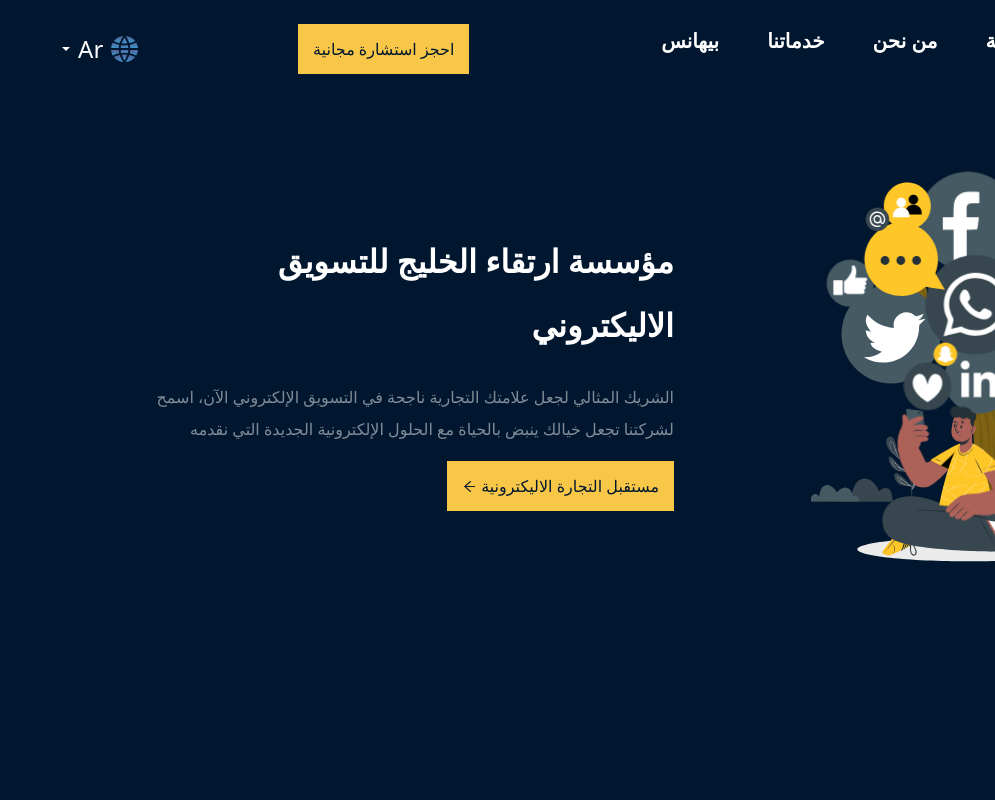
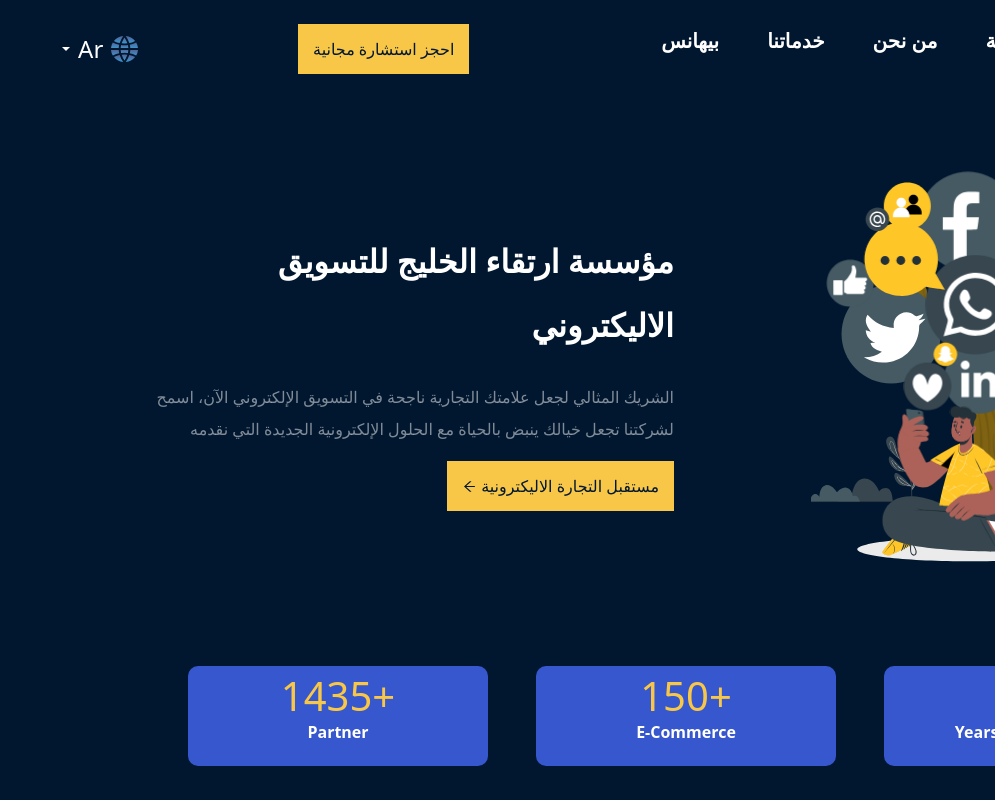
Before and after one commit to magedElshafey/Ertkaa, a React (Create React App) app: page / in a window 1280 px wide. Shown: the whole page, without its empty margins (285-1280 px from the left). Built offline with nearby package versions, Linux system fonts and the light colour scheme; grey boxes are pictures that could not be loaded.

Commit message:
create statistics section

```diff
--- a/src/App.js
+++ b/src/App.js
@@ -1,8 +1,9 @@
-import React, { useEffect } from "react";
-import AOS from "aos";
-import Nav from "./Component/layout/navbar/Nav";
-import { useTranslation } from "react-i18next";
-import Hero from "./Component/Hero/Hero";
+import React, { useEffect } from 'react';
+import AOS from 'aos';
+import Nav from './Component/layout/navbar/Nav';
+import { useTranslation } from 'react-i18next';
+import Hero from './Component/Hero/Hero';
+import Stats from './Component/stats/Stats';
 
 const App = () => {
 	const [t, i18n] = useTranslation();
@@ -15,17 +16,18 @@ const App = () => {
 	}, []);
 	// handle page direction
 	useEffect(() => {
-    document.documentElement.setAttribute("lang", i18n.language);
-    if (i18n.language === "ar") {
-      document.getElementsByTagName("body")[0].style.direction = "rtl";
+		document.documentElement.setAttribute('lang', i18n.language);
+		if (i18n.language === 'ar') {
+			document.getElementsByTagName('body')[0].style.direction = 'rtl';
 		} else {
-      document.getElementsByTagName("body")[0].style.direction = "ltr";
+			document.getElementsByTagName('body')[0].style.direction = 'ltr';
 		}
 	}, [i18n.language]);
 	return (
 		<div>
 			<Nav />
 			<Hero />
+			<Stats />
 		</div>
 	);
 };
--- a/src/Component/Hero/hero.module.css
+++ b/src/Component/Hero/hero.module.css
@@ -12,6 +12,7 @@
   -ms-transition: 0.5s;
   -o-transition: 0.5s;
 }
+
 .btn::before {
   content: "";
   position: absolute;
@@ -27,6 +28,7 @@
   -ms-transition: 0.5s;
   -o-transition: 0.5s;
 }
+
 .btn::after {
   content: "";
   position: absolute;
@@ -42,11 +44,13 @@
   -ms-transition: 0.5s;
   -o-transition: 0.5s;
 }
+
 .btn:hover::before {
   width: 100%;
 }
 
-.icon , .btnText {
+.icon,
+.btnText {
   color: var(--mainColor) !important;
   transition: 0.5s;
   -webkit-transition: 0.5s;
@@ -54,12 +58,25 @@
   -ms-transition: 0.5s;
   -o-transition: 0.5s;
 }
-.btn:hover .icon , .btn:hover .btnText {
+
+.btn:hover .icon,
+.btn:hover .btnText {
   color: white !important;
 }
+
 .btn:focus-within::after {
   width: 100%;
 }
-.btn:focus-within .icon , .btn:focus-within .btnText {
+
+.btn:focus-within .icon,
+.btn:focus-within .btnText {
   color: var(--mainColor) !important;
 }
+
+.btn:hover .icon {
+  transform: translateX(-10px);
+  -webkit-transform: translateX(-10px);
+  -moz-transform: translateX(-10px);
+  -ms-transform: translateX(-10px);
+  -o-transform: translateX(-10px);
+}
--- /dev/null
+++ b/src/Component/stats/Stats.jsx
@@ -0,0 +1,23 @@
+import React from 'react';
+import style from './stats.module.css';
+import { stats } from '../../fakers/data';
+import { useTransition } from 'react';
+const Stats = () => {
+	const [i18n] = useTransition();
+	return (
+		<div className='container pt-5 mt-5'>
+			<div className='d-flex justify-content-center gap-5 flex-wrap'>
+				{stats.map((item, index) => (
+					<div data-aos='zoom-in' data-aos-delay={item.delay} key={index} className={`d-flex justify-content-center align-items-center py-3 ${style.mainCard}`}>
+						<div className='d-flex flex-column align-items-center'>
+							<h2 className={`${style.num} mb-0 fs-1`}>{item.num}</h2>
+							<p className='fw-bolder text-white'>{i18n.language === 'ar' ? item.ArabicTitle : item.title}</p>
+						</div>
+					</div>
+				))}
+			</div>
+		</div>
+	);
+};
+
+export default Stats;
--- /dev/null
+++ b/src/Component/stats/stats.module.css
@@ -0,0 +1,13 @@
+.mainCard {
+  width: 300px;
+  height: 100px;
+  background-color: #3657cd;
+  border-radius: 10px;
+  -webkit-border-radius: 10px;
+  -moz-border-radius: 10px;
+  -ms-border-radius: 10px;
+  -o-border-radius: 10px;
+}
+.num {
+  color: var(--secondColor);
+}
--- a/src/fakers/data.js
+++ b/src/fakers/data.js
@@ -1,45 +1,65 @@
 // social media
-import face from "../assets/social/icons8-facebook-48.png";
-import whats from "../assets/social/icons8-whatsapp-48.png";
-import insta from "../assets/social/icons8-instagram-48.png";
-import behance from "../assets/social/behance.png";
+import face from '../assets/social/icons8-facebook-48.png';
+import whats from '../assets/social/icons8-whatsapp-48.png';
+import insta from '../assets/social/icons8-instagram-48.png';
+import behance from '../assets/social/behance.png';
 export const navLinks = [
 	{
-    title: "Home",
-    ArabicTitle: "الرئيسية",
-    path: "/",
+		title: 'Home',
+		ArabicTitle: 'الرئيسية',
+		path: '/',
 	},
 	{
-    title: "About Us",
-    ArabicTitle: "من نحن",
-    path: "#about",
+		title: 'About Us',
+		ArabicTitle: 'من نحن',
+		path: '#about',
 	},
 	{
-    title: "Services",
-    ArabicTitle: "خدماتنا",
-    path: "#services",
+		title: 'Services',
+		ArabicTitle: 'خدماتنا',
+		path: '#services',
 	},
 	{
-    title: "Behance",
-    ArabicTitle: "بيهانس",
-    path: "https://www.google.com",
+		title: 'Behance',
+		ArabicTitle: 'بيهانس',
+		path: 'https://www.google.com',
 	},
 ];
 export const socialMedia = [
 	{
 		icon: face,
-    path: "https://www.google.com",
+		path: 'https://www.google.com',
 	},
 	{
 		icon: whats,
-    path: "https://wa.me/+201022153359",
+		path: 'https://wa.me/+201022153359',
 	},
 	{
 		icon: insta,
-    path: "https://www.google.com",
+		path: 'https://www.google.com',
 	},
 	{
 		icon: behance,
-    path: "https://www.google.com",
+		path: 'https://www.google.com',
 	},
 ];
+export const stats = [
+	{
+		num: '+15',
+		title: 'Years of Experience',
+		ArabicTitle: 'عام من الخبرة',
+		delay: '400',
+	},
+	{
+		num: '+150',
+		title: 'E-Commerce',
+		ArabicTitle: 'متجر الكتروني',
+		delay: '600',
+	},
+	{
+		num: '+1435',
+		title: 'partner',
+		ArabicTitle: 'شريك نجاح',
+		delay: '800',
+	},
+];
--- a/src/local/ar.json
+++ b/src/local/ar.json
@@ -1,6 +1,7 @@
 {
-    "btnNav" : "احجز استشارة مجانية" ,
-    "heroTitle" : "مؤسسة ارتقاء الخليج للتسويق الاليكتروني" ,
-    "heroDesc" : "الشريك المثالي لجعل علامتك التجارية ناجحة في التسويق الإلكتروني الآن، اسمح لشركتنا تجعل خيالك ينبض بالحياة مع الحلول الإلكترونية الجديدة التي نقدمه" ,
-    "heroBtn" : "مستقبل التجارة الاليكترونية"
+	"btnNav": "احجز استشارة مجانية",
+	"heroTitle": "مؤسسة ارتقاء الخليج للتسويق الاليكتروني",
+	"heroDesc": "الشريك المثالي لجعل علامتك التجارية ناجحة في التسويق الإلكتروني الآن، اسمح لشركتنا تجعل خيالك ينبض بالحياة مع الحلول الإلكترونية الجديدة التي نقدمه",
+	"heroBtn": "مستقبل التجارة الاليكترونية",
+	"aboutTitle": "نحن نقوم ببناء علامتك التجارية، و تطويرها ونديرها بشكل فعال"
 }
--- a/src/local/en.json
+++ b/src/local/en.json
@@ -1,6 +1,7 @@
 {
-    "btnNav" : "Book a free consultation."  ,
-    "heroTitle" : "Arteqa Al Khaleej Foundation for Electronic Marketing" ,
-    "heroDesc" : "The perfect partner to make your brand successful in digital marketing now. Allow our company to bring your imagination to life with the new electronic solutions we offer.",
-    "heroBtn" : "The future of e-commerce."
+	"btnNav": "Book a free consultation.",
+	"heroTitle": "Arteqa Al Khaleej Foundation for Electronic Marketing",
+	"heroDesc": "The perfect partner to make your brand successful in digital marketing now. Allow our company to bring your imagination to life with the new electronic solutions we offer.",
+	"heroBtn": "The future of e-commerce.",
+	"aboutTitle": "We build, develop, and effectively manage your brand."
 }
```
Lines whose indentation alone changed are shown as unchanged.
